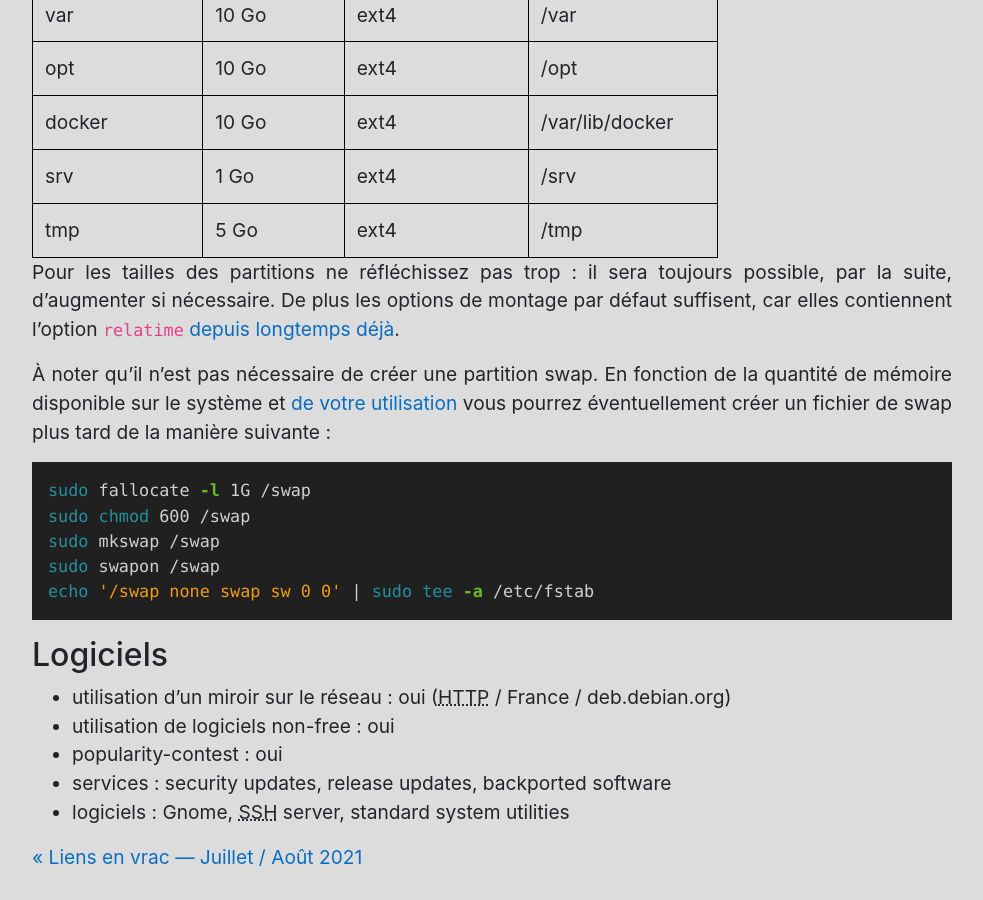
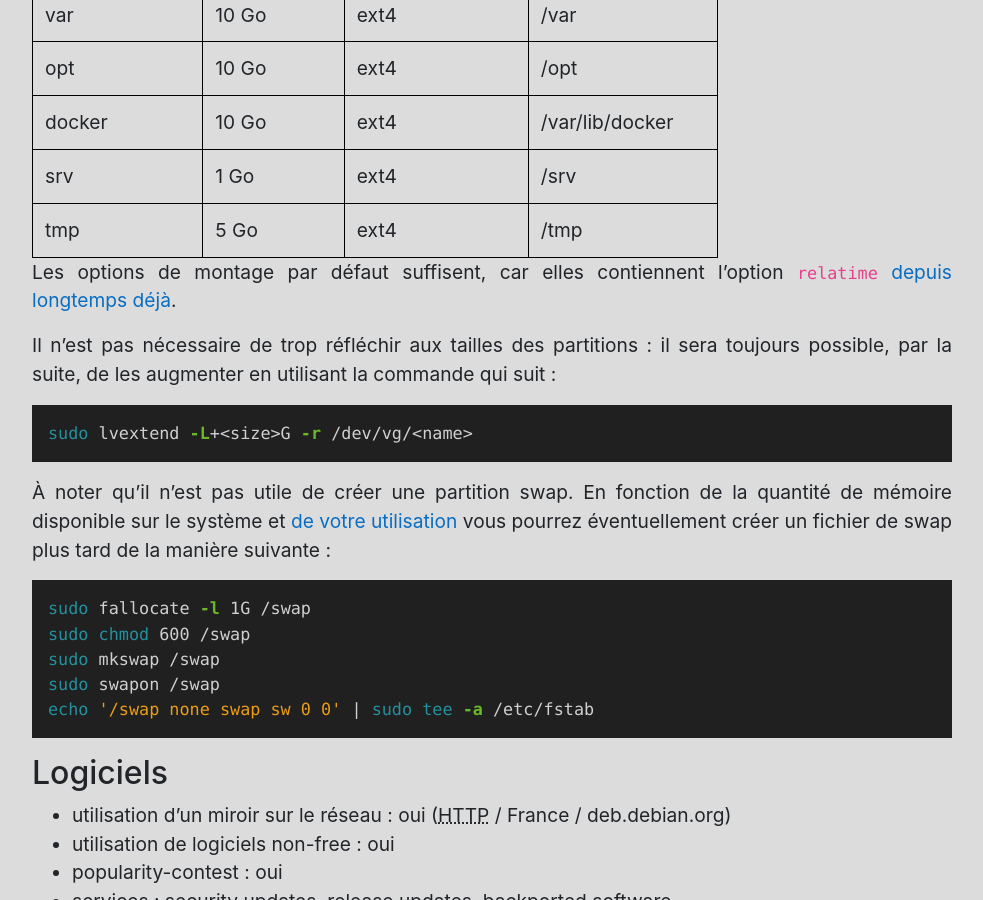
Before and after one commit to marcwrobel/marcwrobel.github.io, a Jekyll site: the page built from _posts/2021-09-24-installation-de-debian-11.md, in a window 1280 px wide and 900 px high, scrolled down 1473 px. Shown: the whole window, without its empty margins (148-1131 px from the left). Built offline with Jekyll 4.4.1, drawn with Linux system fonts in a browser that asks for light colours; comment, search, counter and statistics services are not loaded.

Commit message:
Mise à jour de l'article 'Installation de Debian 11'

````diff
--- a/_posts/2021-09-24-installation-de-debian-11.md
+++ b/_posts/2021-09-24-installation-de-debian-11.md
@@ -65,11 +65,17 @@ Une fois cela fait, adaptez le schéma de partitionnement. Vous pouvez vous insp
 | srv            | 1 Go            | ext4              | /srv                |
 | tmp            | 5 Go            | ext4              | /tmp                |
 
-Pour les tailles des partitions ne réfléchissez pas trop : il sera toujours possible, par la suite, d’augmenter
-si nécessaire. De plus les options de montage par défaut suffisent, car elles contiennent l’option `relatime`
+Les options de montage par défaut suffisent, car elles contiennent l’option `relatime`
 [depuis longtemps déjà](https://unix.stackexchange.com/questions/17844/when-was-relatime-made-the-default).
 
-À noter qu’il n’est pas nécessaire de créer une partition swap. En fonction de la quantité de mémoire disponible sur le
+Il n’est pas nécessaire de trop réfléchir aux tailles des partitions : il sera toujours possible, par la suite, de les
+augmenter en utilisant la commande qui suit :
+
+```bash
+sudo lvextend -L+<size>G -r /dev/vg/<name>
+```
+
+À noter qu’il n’est pas utile de créer une partition swap. En fonction de la quantité de mémoire disponible sur le
 système et [de votre utilisation](https://wiki.debian.org/Swap) vous pourrez éventuellement créer un fichier de swap
 plus tard de la manière suivante :
 
````
